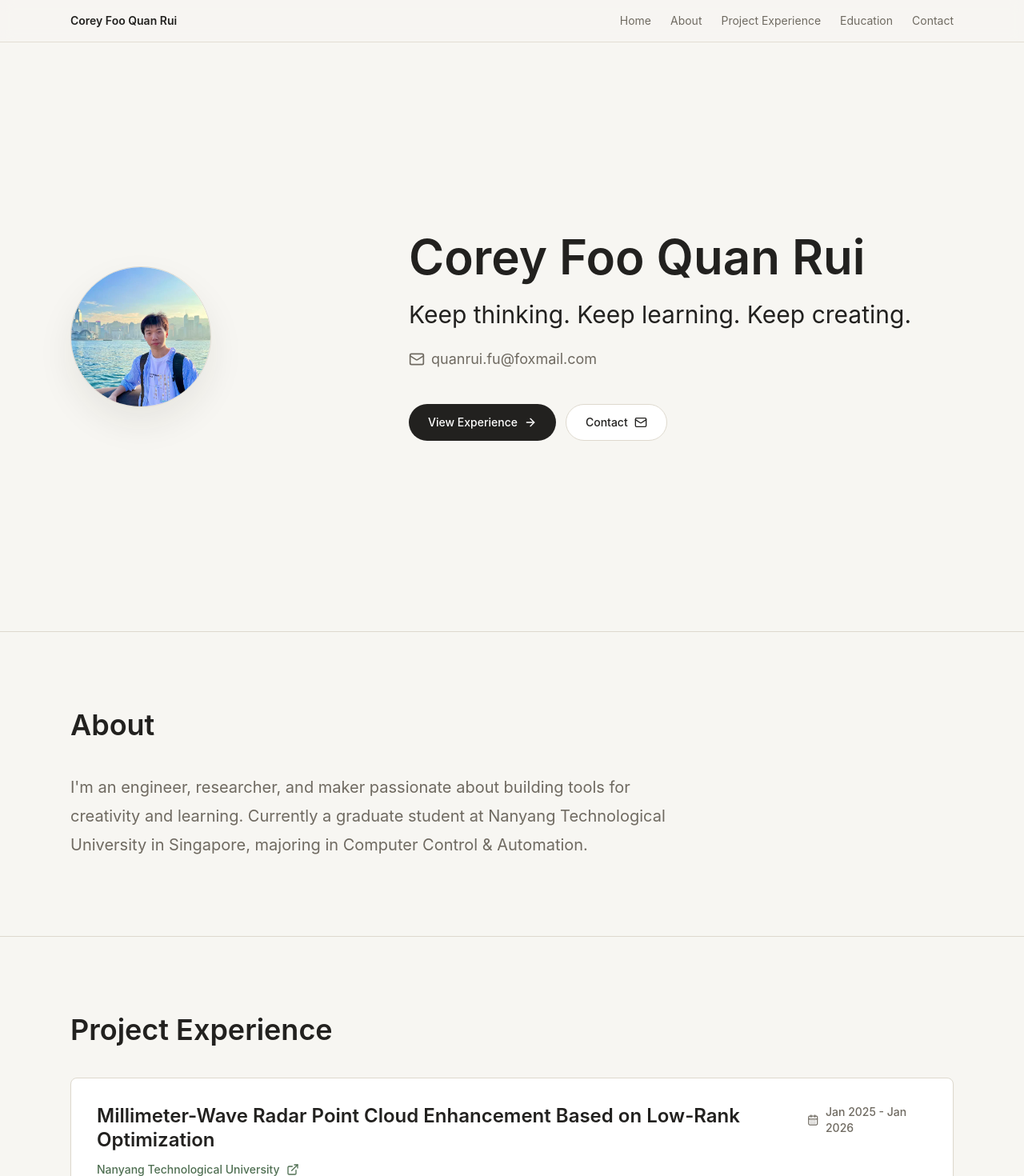
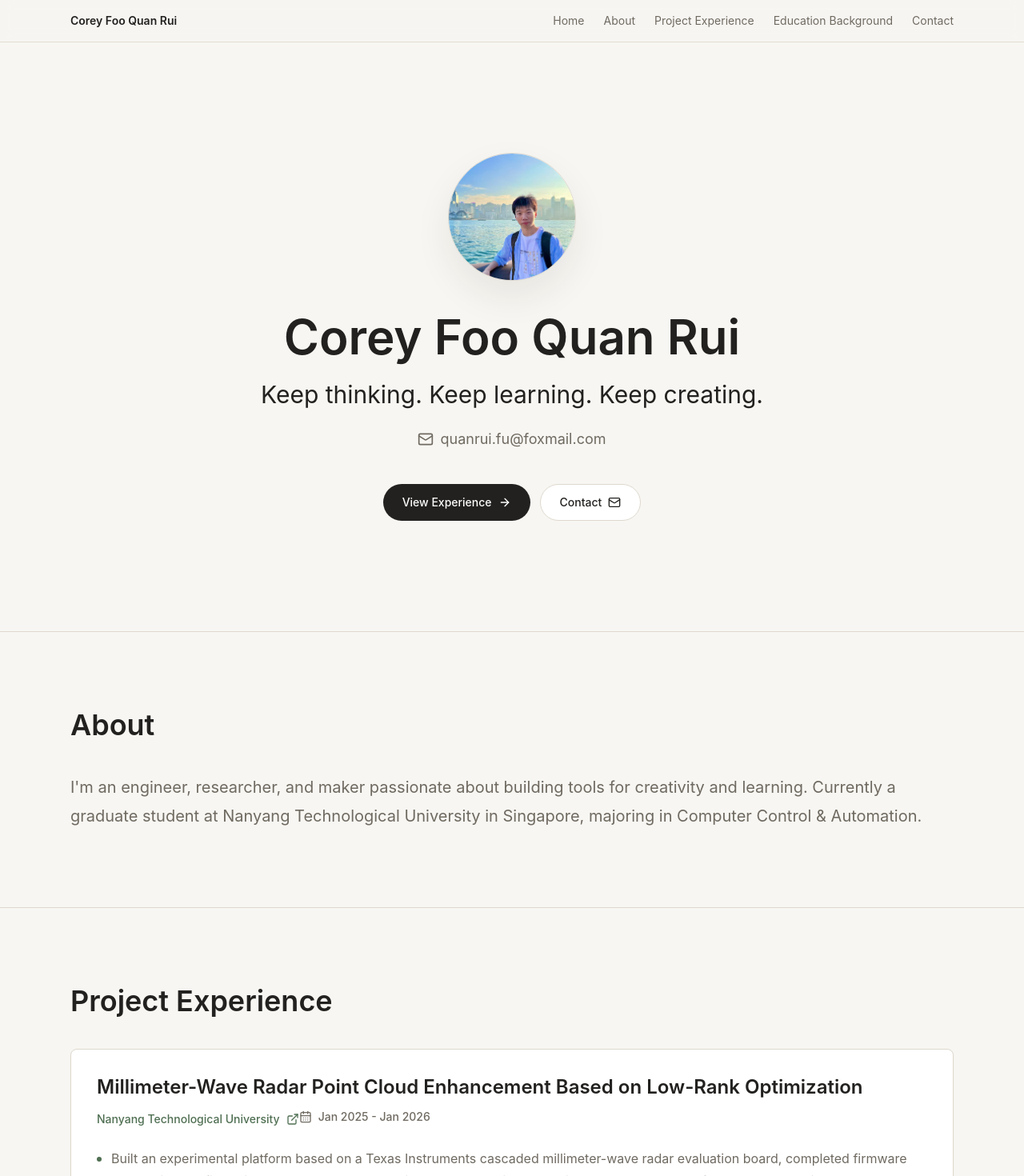
Before and after one commit to CoreyFQR/coreyfqr.github.io, a Next.js app: page / in a window 1280 px wide. Shown: the top 1470 px of the page at 80% size. Built offline with nearby package versions, Linux system fonts and the light colour scheme.

Commit message:
Polish portfolio layout

```diff
--- a/components/portfolio-page.tsx
+++ b/components/portfolio-page.tsx
@@ -1,5 +1,11 @@
 import Image from "next/image";
-import { ArrowRight, CalendarDays, ExternalLink, Mail, MapPin } from "lucide-react";
+import {
+  ArrowRight,
+  CalendarDays,
+  ExternalLink,
+  Mail,
+  MapPin,
+} from "lucide-react";
 import {
   about,
   contactLinks,
@@ -40,35 +46,35 @@ export function PortfolioPage() {
 
       <section
         id="home"
-        className="mx-auto flex min-h-[calc(100vh-4rem)] w-full max-w-6xl flex-col justify-center px-6 py-16 sm:py-20"
+        className="mx-auto flex min-h-[calc(100vh-4rem)] w-full max-w-6xl flex-col items-center justify-center px-6 py-16 text-center sm:py-20"
       >
-        <div className="grid items-center gap-10 lg:grid-cols-[0.72fr_1.28fr]">
-          <div className="relative h-36 w-36 overflow-hidden rounded-full border border-line bg-white shadow-soft sm:h-44 sm:w-44">
+        <div className="flex w-full max-w-4xl flex-col items-center">
+          <div className="relative h-32 w-32 overflow-hidden rounded-full border border-line bg-white shadow-soft sm:h-40 sm:w-40">
             <Image
               src={photoSrc}
               alt={profile.photoAlt}
               fill
               priority
-              sizes="176px"
+              sizes="160px"
               className="object-cover"
             />
           </div>
 
-          <div>
+          <div className="mt-10">
             <h1 className="max-w-4xl text-5xl font-semibold leading-[1.05] text-ink sm:text-6xl">
               {profile.name}
             </h1>
-            <p className="mt-6 max-w-2xl text-2xl leading-9 text-ink sm:text-3xl">
+            <p className="mx-auto mt-6 max-w-3xl text-2xl leading-9 text-ink sm:text-3xl">
               {profile.slogan}
             </p>
             <a
               href={`mailto:${profile.email}`}
-              className="mt-6 inline-flex items-center gap-2 text-lg text-muted transition hover:text-moss"
+              className="mt-6 inline-flex items-center justify-center gap-2 text-lg text-muted transition hover:text-moss"
             >
               <Mail aria-hidden="true" className="h-5 w-5" />
               {profile.email}
             </a>
-            <div className="mt-10 flex flex-col gap-3 sm:flex-row">
+            <div className="mt-10 flex flex-col justify-center gap-3 sm:flex-row">
               <a
                 href="#project-experience"
                 className="inline-flex items-center justify-center gap-2 rounded-full bg-ink px-6 py-3 text-sm font-medium text-white transition hover:-translate-y-0.5 hover:bg-moss focus:outline-none focus:ring-2 focus:ring-moss focus:ring-offset-2 focus:ring-offset-paper"
@@ -89,7 +95,7 @@ export function PortfolioPage() {
       </section>
 
       <Section id="about" title="About">
-        <p className="max-w-3xl text-xl leading-9 text-muted">{about}</p>
+        <p className="max-w-none text-xl leading-9 text-muted">{about}</p>
       </Section>
 
       <Section id="project-experience" title="Project Experience">
@@ -99,7 +105,6 @@ export function PortfolioPage() {
               key={experience.title}
               className="rounded-lg border border-line bg-white p-6 shadow-sm transition duration-200 hover:-translate-y-1 hover:border-moss/40 hover:shadow-soft sm:p-8"
             >
-              <div className="flex flex-col gap-4 lg:flex-row lg:items-start lg:justify-between">
               <div>
                 <h3 className="text-2xl font-semibold leading-tight text-ink">
                   {experience.title}
@@ -113,8 +118,7 @@ export function PortfolioPage() {
                     <ExternalLink aria-hidden="true" className="h-4 w-4" />
                   </a>
                 ) : null}
-                </div>
-                <p className="inline-flex items-center gap-2 text-sm font-medium text-muted">
+                <p className="mt-3 inline-flex items-center gap-2 text-sm font-medium text-muted">
                   <CalendarDays aria-hidden="true" className="h-4 w-4" />
                   {experience.period}
                 </p>
@@ -137,34 +141,36 @@ export function PortfolioPage() {
       </Section>
 
       <Section id="education" title="Education Background">
-        <div className="grid gap-4 md:grid-cols-3">
+        <div className="space-y-4">
           {education.map((item) => (
             <article
               key={`${item.school}-${item.degree}`}
-              className="rounded-lg border border-line bg-white p-6 shadow-sm transition duration-200 hover:-translate-y-1 hover:border-moss/40 hover:shadow-soft"
+              className="rounded-lg border border-line bg-white p-6 shadow-sm transition duration-200 hover:-translate-y-1 hover:border-moss/40 hover:shadow-soft sm:p-8"
             >
               {item.schoolUrl ? (
                 <a
                   href={item.schoolUrl}
-                  className="inline-flex items-start gap-2 text-xl font-semibold leading-tight text-ink transition hover:text-moss"
+                  className="inline-flex items-start gap-2 text-2xl font-semibold leading-tight text-ink transition hover:text-moss"
                 >
                   {item.school}
                   <ExternalLink aria-hidden="true" className="mt-1 h-4 w-4" />
                 </a>
               ) : (
-                <h3 className="text-xl font-semibold leading-tight text-ink">
+                <h3 className="text-2xl font-semibold leading-tight text-ink">
                   {item.school}
                 </h3>
               )}
-              <p className="mt-4 leading-7 text-muted">{item.degree}</p>
-              <p className="mt-5 inline-flex items-center gap-2 text-sm font-medium text-muted">
+              <p className="mt-4 text-lg leading-7 text-muted">{item.degree}</p>
+              <div className="mt-5 flex flex-col gap-3 text-sm font-medium text-muted sm:flex-row sm:flex-wrap sm:gap-6">
+                <p className="inline-flex items-center gap-2">
                   <CalendarDays aria-hidden="true" className="h-4 w-4" />
                   {item.period}
                 </p>
-              <p className="mt-3 inline-flex items-center gap-2 text-sm font-medium text-muted">
+                <p className="inline-flex items-center gap-2">
                   <MapPin aria-hidden="true" className="h-4 w-4" />
                   {item.location}
                 </p>
+              </div>
             </article>
           ))}
         </div>
--- a/lib/portfolio-data.ts
+++ b/lib/portfolio-data.ts
@@ -36,7 +36,7 @@ export const navLinks = [
   { label: "Home", href: "#home" },
   { label: "About", href: "#about" },
   { label: "Project Experience", href: "#project-experience" },
-  { label: "Education", href: "#education" },
+  { label: "Education Background", href: "#education" },
   { label: "Contact", href: "#contact" },
 ];
 
```
Also changed, not shown: 1 other file (tests, documents, lock files or other folders). Lines whose indentation alone changed are shown as unchanged.
